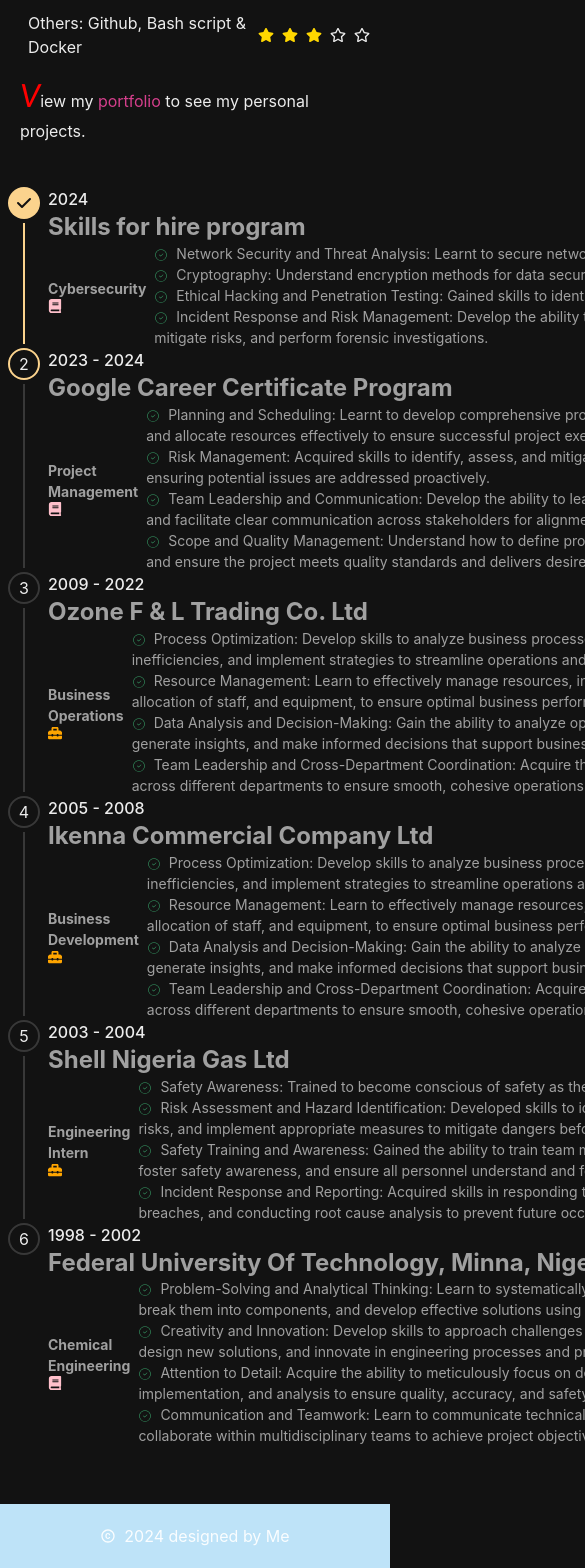
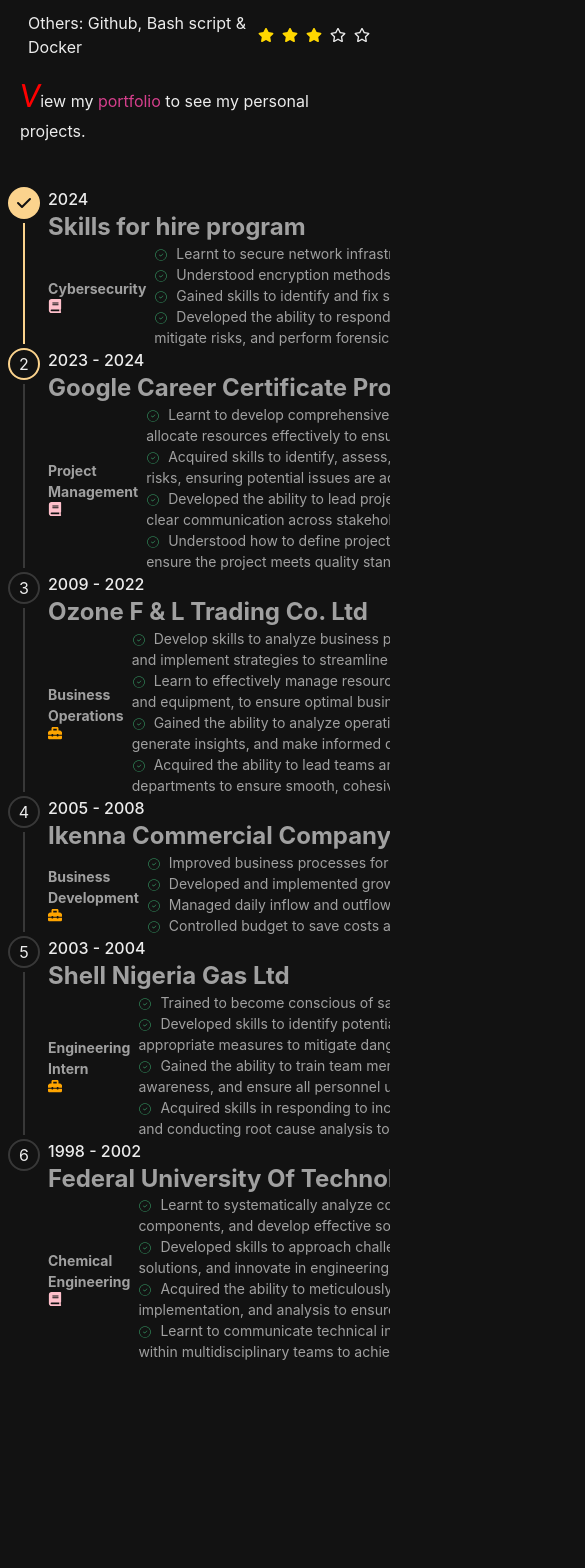
Before and after one commit to UzoTammy/nwokoro-react, a React (Vite) app: page / in a window 390 px wide. Shown: the part 941-2509 px from the top of the page, 585 px wide, since content can reach past the window. After the commit the page ends 2361 px from the top, so only its background shows below. Built offline with nearby package versions, Linux system fonts and the light colour scheme.

Commit message:
Improve breakpoint of the stepper discription

```diff
--- a/src/App.tsx
+++ b/src/App.tsx
@@ -10,7 +10,7 @@
 
 function App() {
   return (
-    <Grid templateAreas={{ base: '"navTop" "main" "navBottom"' }}>
+    <Grid templateAreas={{ base: '"navTop" "main" "navBottom"' }} overflowX='auto'>
       <GridItem area="navTop">
         <NavBar />
       </GridItem>
@@ -35,7 +35,7 @@
         </Grid>
       </GridItem>
 
-      <GridItem padding={5} area='navBottom' bg='blue.100'>
+      <GridItem padding={5} area='navBottom' bg='blue.100' display={{ base: "none", lg: "block" }}>
         <HStack justifyContent='center'>
           <MdCopyright />
           <Text>2024 designed by Me</Text>
--- a/src/components/ResumeBox/Period2002.tsx
+++ b/src/components/ResumeBox/Period2002.tsx
@@ -13,25 +13,24 @@
         <List>
           <ListItem>
                 <ListIcon as={CiCircleCheck} color="green.500" />
-                Problem-Solving and Analytical Thinking: Learn to systematically analyze complex problems,<br/>
-                break them into components, and develop effective solutions using logical reasoning.
+              Learnt to systematically analyze complex problems, break them into <br />
+              components, and develop effective solutions using logical reasoning.
           </ListItem>
           <ListItem overflowWrap="break-word">
             <ListIcon as={CiCircleCheck} color="green.500" />
-                Creativity and Innovation: Develop skills to approach challenges with a creative mindset,<br/>
-                design new solutions, and innovate in engineering processes and product development.
-
+              Developed skills to approach challenges with a creative mindset, design new <br/>
+              solutions, and innovate in engineering processes and product development.
           </ListItem>
           <ListItem>
             <ListIcon as={CiCircleCheck} color="green.500" />
-            Attention to Detail: Acquire the ability to meticulously focus on detailed aspects of design,<br/>
+            Acquired the ability to meticulously focus on detailed aspects of design, <br/>
             implementation, and analysis to ensure quality, accuracy, and safety in engineering work.
 
           </ListItem>
           <ListItem>
             <ListIcon as={CiCircleCheck} color="green.500" />
-                Communication and Teamwork: Learn to communicate technical information effectively and <br/>
-                collaborate within multidisciplinary teams to achieve project objectives.
+                Learnt to communicate technical information effectively and
+                collaborate <br/> within multidisciplinary teams to achieve project objectives.
           </ListItem>
         </List>
         </HStack>
--- a/src/components/ResumeBox/Period2004.tsx
+++ b/src/components/ResumeBox/Period2004.tsx
@@ -11,24 +11,24 @@
         <List>
           <ListItem>
             <ListIcon as={CiCircleCheck} color="green.500" />
-                Safety Awareness: Trained to become conscious of safety as the most relevant in any endeavour
+                Trained to become conscious of safety as the most relevant in any endeavour
           </ListItem>
           <ListItem>
             <ListIcon as={CiCircleCheck} color="green.500" />
 
-                Risk Assessment and Hazard Identification: Developed skills to identify potential hazards, assess<br/>
-                risks, and implement appropriate measures to mitigate dangers before they lead to incidents.
+              Developed skills to identify potential hazards, assess risks, and implement
+              <br/> appropriate measures to mitigate dangers before they lead to incidents.
 
           </ListItem>
           <ListItem>
             <ListIcon as={CiCircleCheck} color="green.500" />
-                Safety Training and Awareness: Gained the ability to train team members on safety protocols,<br/>
-                foster safety awareness, and ensure all personnel understand and follow safety procedures.
+              Gained the ability to train team members on safety protocols, foster safety <br/>
+              awareness, and ensure all personnel understand and follow safety procedures.
           </ListItem>
           <ListItem>
             <ListIcon as={CiCircleCheck} color="green.500" />
-                Incident Response and Reporting: Acquired skills in responding to incidents, documenting safety <br/>
-                breaches, and conducting root cause analysis to prevent future occurrences.
+                Acquired skills in responding to incidents, documenting
+                safety breaches, <br/> and conducting root cause analysis to prevent future occurrences.
           </ListItem>
         </List>
       </HStack>
--- a/src/components/ResumeBox/Period2008.tsx
+++ b/src/components/ResumeBox/Period2008.tsx
@@ -6,36 +6,26 @@
     <>
       <Heading fontSize={"2xl"}>Ikenna Commercial Company Ltd</Heading>
       <HStack>
-        <Text as={"b"}>Business <br />Development <FaToolbox color="orange"/></Text>
+        <Text as={"b"}>Business <br />Development <FaToolbox color="orange" /></Text>
         <List>
+
           <ListItem>
-            <ListIcon as={CiCircleCheck} color="green.500" />
-            Process Optimization: Develop skills to analyze business processes,
-            identify <br />
-            inefficiencies, and implement strategies to streamline operations
-            and increase productivity.
+            <ListIcon as={CiCircleCheck} color='green.500' />
+            Improved business processes for efficiency and effectiveness
           </ListItem>
           <ListItem>
-            <ListIcon as={CiCircleCheck} color="green.500" />
-            Resource Management: Learn to effectively manage resources,
-            including budgeting, <br />
-            allocation of staff, and equipment, to ensure optimal business
-            performance.
+            <ListIcon as={CiCircleCheck} color='green.500' />
+            Developed and implemented growth strategies
           </ListItem>
           <ListItem>
-            <ListIcon as={CiCircleCheck} color="green.500" />
-            Data Analysis and Decision-Making: Gain the ability to analyze
-            operational data, <br />
-            generate insights, and make informed decisions that support business
-            objectives.
+            <ListIcon as={CiCircleCheck} color='green.500' />
+            Managed daily inflow and outflow of goods
           </ListItem>
           <ListItem>
-            <ListIcon as={CiCircleCheck} color="green.500" />
-            Team Leadership and Cross-Department Coordination: Acquire the
-            ability to lead teams and facilitate coordination <br /> across
-            different departments to ensure smooth, cohesive operations and
-            achieve company goals.
+            <ListIcon as={CiCircleCheck} color='green.500' />
+            Controlled budget to save costs and boost profitability
           </ListItem>
+
         </List>
       </HStack>
     </>
--- a/src/components/ResumeBox/Period2022.tsx
+++ b/src/components/ResumeBox/Period2022.tsx
@@ -3,37 +3,43 @@
 import { FaToolbox } from "react-icons/fa";
 const Period2022 = () => {
     return (
-      <>
+        <>
             <Heading fontSize={'2xl'}>Ozone F & L Trading Co. Ltd</Heading>
             <HStack>
 
-                <Text as={'b'}>Business <br/>Operations <FaToolbox color="orange"/></Text>
-                <List>
+                <Text as={'b'}>Business <br />Operations <FaToolbox color="orange" /></Text>
+                <List flex={'wrap'}>
                     <ListItem>
-                        <ListIcon as={CiCircleCheck} color='green.500' />
-                        Process Optimization: Develop skills to analyze business processes, identify <br />
-                        inefficiencies, and implement strategies to streamline operations and increase productivity.
+                        <ListIcon as={CiCircleCheck} color="green.500" />
+                        Develop skills to analyze business processes,
+                        identify
+                        inefficiencies, <br />and implement strategies to streamline operations
+                        and increase productivity.
                     </ListItem>
                     <ListItem>
-                        <ListIcon as={CiCircleCheck} color='green.500' />
-                        Resource Management: Learn to effectively manage resources, including budgeting, <br/>
-                        allocation of staff, and equipment, to ensure optimal business performance.
+                        <ListIcon as={CiCircleCheck} color="green.500" />
+                        Learn to effectively manage resources,
+                        including budgeting,
+                        allocation of staff, <br />and equipment, to ensure optimal business
+                        performance.
                     </ListItem>
                     <ListItem>
-                        <ListIcon as={CiCircleCheck} color='green.500' />
-                        Data Analysis and Decision-Making: Gain the ability to analyze operational data, <br/>
-                        generate insights, and make informed decisions that support business objectives.
+                        <ListIcon as={CiCircleCheck} color="green.500" />
+                        Gained the ability to analyze
+                        operational data, <br />
+                        generate insights, and make informed decisions that support business
+                        objectives.
                     </ListItem>
                     <ListItem>
-                        <ListIcon as={CiCircleCheck} color='green.500' />
-                        Team Leadership and Cross-Department Coordination: Acquire the ability to lead teams and
-                        facilitate coordination <br/> across different departments to ensure smooth, cohesive operations and achieve company goals.
+                        <ListIcon as={CiCircleCheck} color="green.500" />
+                        Acquired the ability to lead teams and facilitate coordination across different
+                        <br />departments to ensure smooth, cohesive operations and achieve company goals.
                     </ListItem>
                 </List>
             </HStack>
 
-      </>
-  )
+        </>
+    )
 }
 
 export default Period2022;
--- a/src/components/ResumeBox/Period2023.tsx
+++ b/src/components/ResumeBox/Period2023.tsx
@@ -12,24 +12,24 @@
         <List>
           <ListItem>
             <ListIcon as={CiCircleCheck} color='green.500' />
-            Planning and Scheduling: Learnt to develop comprehensive project plans, set timelines,
-            <br/> and allocate resources effectively to ensure successful project execution.
+            Learnt to develop comprehensive project plans, set  timelines,
+             and <br/> allocate resources effectively to ensure successful project execution.
           </ListItem>
           <ListItem>
             <ListIcon as={CiCircleCheck} color='green.500' />
-            Risk Management: Acquired skills to identify, assess, and mitigate project risks,
-            <br/>ensuring potential issues are addressed proactively.
+            Acquired skills to identify, assess, and mitigate project <br/> risks,
+            ensuring potential issues are addressed proactively.
           </ListItem>
           <ListItem>
             <ListIcon as={CiCircleCheck} color='green.500' />
-            Team Leadership and Communication: Develop the ability to lead project teams, motivate members,
-            <br/>and facilitate clear communication across stakeholders for alignment and collaboration.
+            Developed the ability to lead project teams, motivate members,
+            and facilitate <br/> clear communication across stakeholders for alignment and collaboration.
           </ListItem>
           <ListItem>
 
             <ListIcon as={CiCircleCheck} color='green.500' />
-            Scope and Quality Management: Understand how to define project scope accurately, control changes,
-            <br/>and ensure the project meets quality standards and delivers desired outcomes.
+            Understood how to define project scope accurately, control changes,
+            and <br/> ensure the project meets quality standards and delivers desired outcomes.
           </ListItem>
         </List>
       </HStack>
--- a/src/components/ResumeBox/PeriodLatest.tsx
+++ b/src/components/ResumeBox/PeriodLatest.tsx
@@ -11,14 +11,14 @@
         <List>
           <ListItem>
             <ListIcon as={CiCircleCheck} color='green.500'/>
-              Network Security and Threat Analysis: Learnt to secure network infrastructure and analyze threats.
+              Learnt to secure network infrastructure and analyze threats.
           </ListItem>
           <ListItem><ListIcon as={CiCircleCheck} color='green.500'/>
-          Cryptography: Understand encryption methods for data security and identity authentication.</ListItem>
+          Understood encryption methods for data security and identity authentication.</ListItem>
           <ListItem><ListIcon as={CiCircleCheck} color='green.500'/>
-          Ethical Hacking and Penetration Testing: Gained skills to identify and fix system vulnerabilities.</ListItem>
+          Gained skills to identify and fix system vulnerabilities.</ListItem>
           <ListItem><ListIcon as={CiCircleCheck} color='green.500'/>
-          Incident Response and Risk Management: Develop the ability to respond to security incidents, <br />mitigate risks, and perform forensic investigations.</ListItem>
+          Developed the ability to respond to security incidents, <br />mitigate risks, and perform forensic investigations.</ListItem>
 
         </List>
         </HStack>
```
